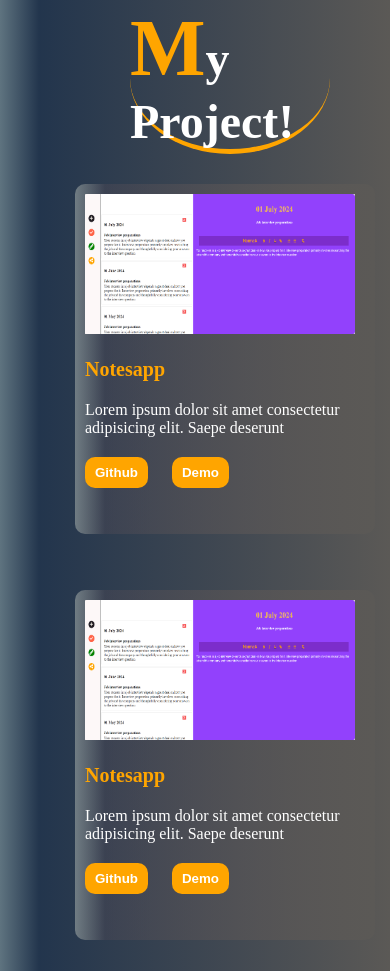
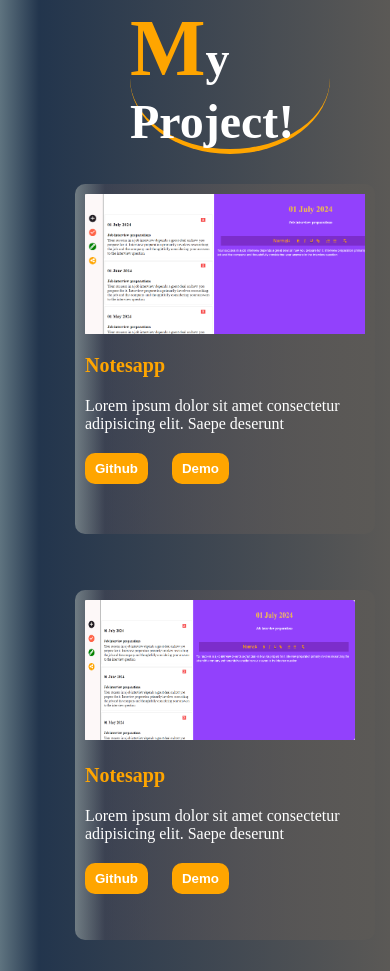
Before and after one commit to himanshurajput8/Portfolio, a website built with Vite: page index.html in a window 390 px wide. Shown: the part 2512-3483 px from the top of the page. Built offline with nearby package versions, Linux system fonts and the light colour scheme; files whose address does not match are found by name.

Commit message:
add project image

```diff
--- a/project.js
+++ b/project.js
@@ -9,7 +9,7 @@ const projectTempelate = `
   </span>
 </div>
 <div class="project-container" id="project">
-  <div class="project-project-box"><img src="image/notesapp-img.png">
+  <div class="project-project-box "> <div class="project1-img"></div>
     <h3>Notesapp</h3>
     <p>Lorem ipsum dolor sit amet consectetur adipisicing elit. Saepe deserunt</p>
     <a href="https://github.com/himanshurajput8/SuperNotes" target="blank"><button>Github</button></a>
--- a/style.css
+++ b/style.css
@@ -220,7 +220,18 @@ header {
 
 }
 
+.project1-img{
+  background-image: url(image/notesapp-img.png) ;
+  background-size: cover;
+  background-repeat: no-repeat ;
+  height: 140px;
+  margin: 10px;
+
+}
+
+
 .project-project-box {
+
   width: 300px;
   height: 350px;
   border-radius: 10px;
@@ -452,9 +463,7 @@ footer {
   }
   @keyframes webDeveloper {
     0%   {top: 0px; left: 0px;}
-    25%  {top: 0px; left: 280px; }
-    50%  {top: 300px; left: 280px; }
-    75%  {top: 300px; left: 0px;}
+    50%  {top: 0px; left: 280px; }
     100% {top: 0px; left: 0px;}
   }
 
```
